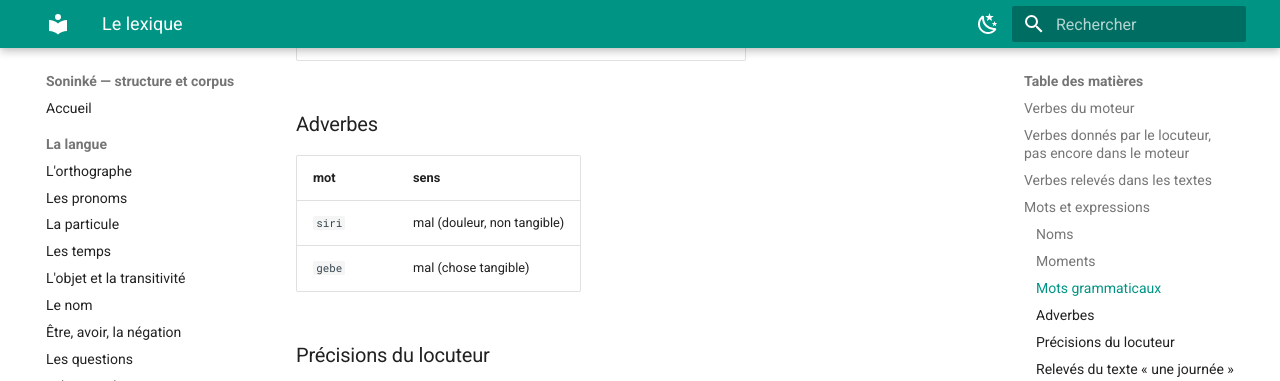
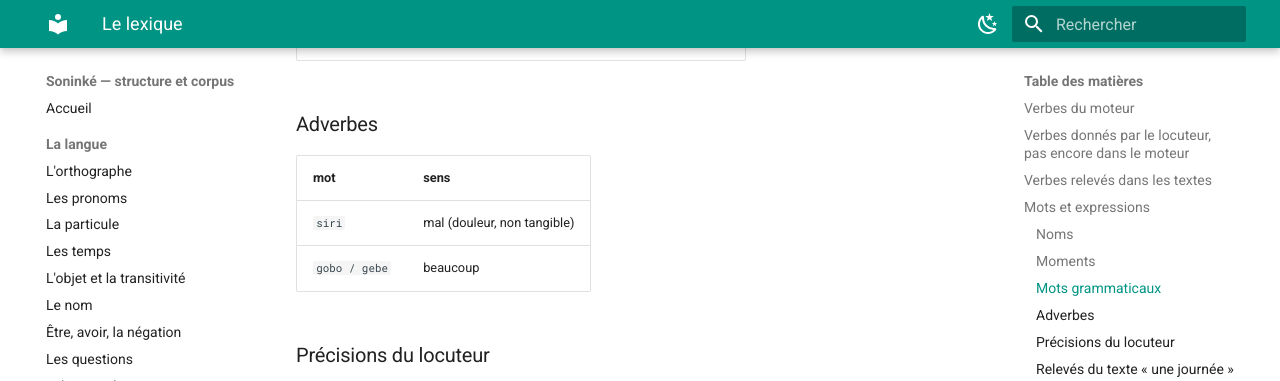
Before and after one commit to oscarmedra/snk_engine, an MkDocs documentation site: the page built from docs/langue/lexique.md, in a window 1280 px wide and 900 px high, scrolled down 5879 px. Shown: the top 381 px of the window. Built offline with MkDocs 1.6.1 and Material for MkDocs 9.7.7, drawn with Linux system fonts in a browser that asks for light colours.

Commit message:
gobo, gebe et gabo disent la même chose : beaucoup
Co-Authored-By: Claude Opus 5 <noreply@anthropic.com>

```diff
--- a/docs/langue/lexique.md
+++ b/docs/langue/lexique.md
@@ -147,7 +147,7 @@ Sens compris d'après le contexte, confirmés par le locuteur.
 | mot | sens |
 |---|---|
 | `siri` | mal (douleur, non tangible) |
-| `gebe` | mal (chose tangible) |
+| `gobo / gebe` | beaucoup |
 
 ### Précisions du locuteur
 
```
Also changed, not shown: 1 other file.
